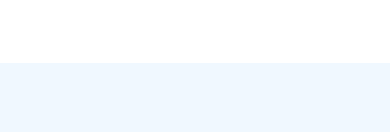
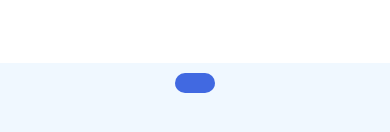
Before and after one commit to 1v17/5520project, a React Native app: screen / in a window 390 px wide. Shown: the part 168-300 px from the top of the page. Built offline with nearby package versions, Linux system fonts and the light colour scheme.

Commit message:
Add a view around goal to show rounded corner

```diff
--- a/App.js
+++ b/App.js
@@ -50,7 +50,9 @@ export default function App() {
           modalVisibile={modalVisible}
           cancelHandler={handleCancelButton}/>
       <View style={styles.bottomView}>
-        <Text style={styles.textInput}>{receivedData}</Text>
+        <View style={styles.textBox}>
+          <Text style={styles.textInput}>{receivedData}</Text>
+        </View>
       </View>
 
     </SafeAreaView>
@@ -69,7 +71,7 @@ const styles = StyleSheet.create({
     // textAlign: 'center',
     color: 'coral',
     fontSize: 20,
-    paddingHorizontal: 10,
+    padding: 10,
   },
   buttonContainer: {
     marginVertical: "5%",
@@ -87,4 +89,11 @@ const styles = StyleSheet.create({
     // textAlign: 'center',
     backgroundColor: 'aliceblue',
   },
+  textBox: {
+    backgroundColor: 'royalblue',
+    fontSize: 20,
+    borderRadius: 10,
+    paddingHorizontal: 10,
+    marginVertical: 10,
+  },
 });
```
